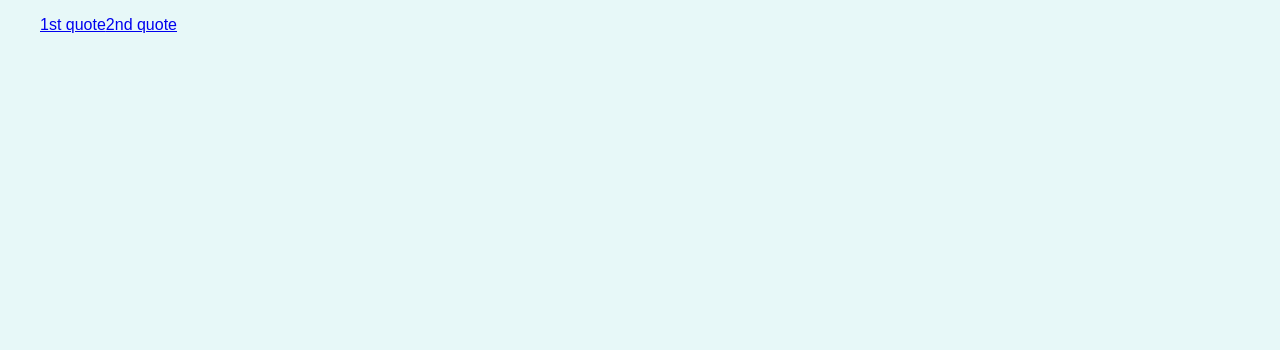
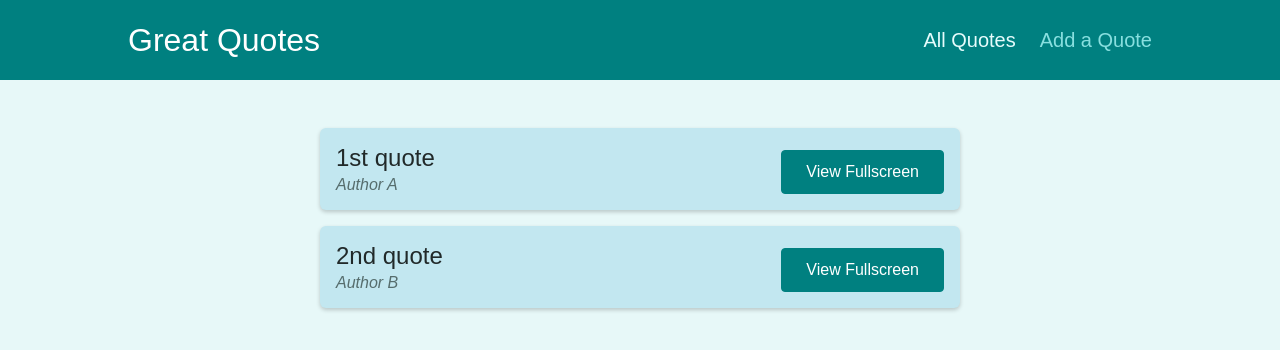
Before and after one commit to mriduladas/react-router-2, a React (Create React App) app: page /quotes in a window 1280 px wide. Shown: the top 350 px of the page. Built offline with nearby package versions, Linux system fonts and the light colour scheme.

Commit message:
Updated the ROute Component and added wrapper component

```diff
--- a/src/App.js
+++ b/src/App.js
@@ -4,10 +4,12 @@
 import NewQuote from "./pages/NewQuote";
 import AllQuotes from "./pages/AllQuotes"
 import QuoteDetails from "./pages/QuoteDetails";
+import Layout from "./components/layout/layout";
 
 function App() {
   return (
     <div>
+      <Layout>
         <Switch>
           <Route path="/new-quote">
             <NewQuote />
@@ -22,6 +24,7 @@
             <Redirect to="/quotes" />
           </Route>
         </Switch>
+      </Layout>
     </div>
   );
 }
--- /dev/null
+++ b/src/components/layout/MainNavigation.js
@@ -0,0 +1,25 @@
+import { NavLink } from "react-router-dom";
+import classes from "./MainNavigation.module.css"
+
+const MainNavigation = () => {
+    return (
+        <header className={classes.header}>
+            <div className={classes.logo}>Great Quotes</div>
+            <nav className={classes.nav}>
+                <ul>
+                    <li>
+                        <NavLink to="/quotes"
+                        activeClassName={classes.active}>All Quotes</NavLink>
+                    </li>
+                    <li>
+                        <NavLink to="/new-quote"
+                        activeClassName={classes.active}>Add a Quote</NavLink>
+                    </li>
+                </ul>
+            </nav>
+        </header>
+    )
+
+}
+
+export default MainNavigation;
--- /dev/null
+++ b/src/components/layout/layout.js
@@ -0,0 +1,15 @@
+import { Fragment } from "react";
+import MainNavigation from "./MainNavigation";
+import classes from "./Layout.module.css";
+
+const Layout = (props) => {
+    return (
+        <Fragment>
+            <MainNavigation></MainNavigation>
+            <main className={classes.main}>{props.children}</main>
+        </Fragment>
+    )
+
+}
+
+export default Layout;
--- a/src/pages/AllQuotes.js
+++ b/src/pages/AllQuotes.js
@@ -1,19 +1,12 @@
 import { Link } from "react-router-dom";
+import QuoteList from '../components/quotes/QuoteList'
+
+const DUMMY_QUOTES = [{id:'1',author:'Author A', text:'1st quote'}, {id:'2',author:'Author B', text:'2nd quote'}]
 
 const AllQuotes = () => {
-    const quotes = [{id:'1', text:'1st quote'}, {id:'2', text:'2nd quote'}]
-    console.log(quotes);
-
     return (
-        <section>
-            <ul>
-                {quotes.map((quote)=> (
-                    <Link to={'/quotes/'+ quote.id}>{quote.text}</Link>
-                ))}
-            </ul>
-        </section>
+        <QuoteList quotes={DUMMY_QUOTES}></QuoteList>
     )
-
 }
 
 export default AllQuotes;
--- a/src/pages/NewQuote.js
+++ b/src/pages/NewQuote.js
@@ -1,8 +1,13 @@
+import QuoteForm from "../components/quotes/QuoteForm";
+
 const NewQuote = () => {
+    const onAddQuoteHandler= (quote) => {
+        console.log(quote);
+    }
+
     return(
-    <h1>
-        ADD Quote
-    </h1>)
+        <QuoteForm onAddQuote={onAddQuoteHandler}></QuoteForm>
+        )
 
 }
 
```
Also changed, not shown: src/components/quotes/QuoteForm.js (+4 -4 lines), 1 other file (tests, documents, lock files or other folders). Lines whose indentation alone changed are shown as unchanged.
